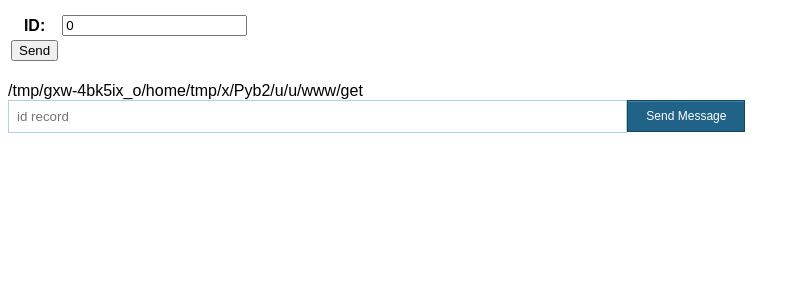
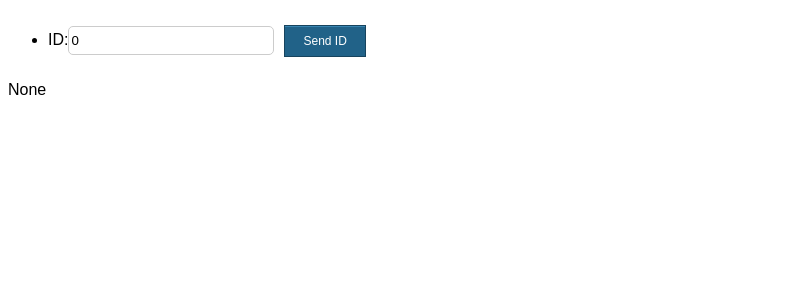
Before and after one commit to FelixIzm/image-1945, a Django app: page / in a window 1280 px wide. Shown: the top 300 px of the page, without its empty margins (0-800 px from the left). Run offline with Django 3.2, Linux system fonts and the light colour scheme.

Commit message:
'heroku'

```diff
--- a/get/forms.py
+++ b/get/forms.py
@@ -1,4 +1,5 @@
 from django import forms
 
 class UserForm(forms.Form):
-    image_id = forms.CharField(label='ID',initial='1234')
+    image_id = forms.CharField(label='ID',initial='1234',widget= forms.TextInput(attrs={'class':'myfield'}))
+#,widget= forms.TextInput(attrs={'class':'field-style','id':'some_id'})
--- a/get/static/css/input.css
+++ b/get/static/css/input.css
@@ -35,7 +35,7 @@
 	border:1px solid #B0CFE0;
 }
 .form-style-9 ul li .field-split{
-	width: 49%;
+	width: 9%;
 }
 .form-style-9 ul li .field-full{
 	width: 100%;
--- a/get/templates/get/index.html
+++ b/get/templates/get/index.html
@@ -6,23 +6,59 @@
     <title>Image-1945</title>
     <style>body {font-family: Arial, sans-serif;}</style>
     <link rel="stylesheet" href="{% static '/css/input.css' %}">
+    <style>
+        .myfield{
+            border:1px solid #ccc;
+            border-radius:5px;
+            height:25px;
+            width:200px;
+            margin: 10px 10px 10px 0;
+        }
+        input[type="button"],
+        input[type="submit"] {
+            -moz-box-shadow: inset 0px 1px 0px 0px #3985B1;
+            -webkit-box-shadow: inset 0px 1px 0px 0px #3985B1;
+            box-shadow: inset 0px 1px 0px 0px #3985B1;
+            background-color: #216288;
+            border: 1px solid #17445E;
+            display: inline-block;
+            cursor: pointer;
+            color: #FFFFFF;
+            padding: 8px 18px;
+            text-decoration: none;
+            font: 12px Arial, Helvetica, sans-serif;
+        }
+        input[type="button"]:hover,
+        input[type="submit"]:hover {
+            background: linear-gradient(to bottom, #2D77A2 5%, #337DA8 100%);
+            background-color: #28739E;
+        }
+
+    </style>
 
 </head>
 <body>
 
     <form method="POST">
         {% csrf_token %}
-    <table>
+        <ul>
+            <li>
+        {{ form }}<input type="submit" value="Send ID" name="SendRequest">
+        </li>
+    </ul>
+
+    <!--
+        <table>
       <tr>
         <td>{{ form }}</td><td><input type="submit" value="Send" name="SendRequest"><br/><br/></td>
         </tr>
     </table>
-
+-->
     {{ web_link|safe }}
 
   </form>
 
-
+<!--
   <form class="form-style-9">
     <ul>
     <li>
@@ -31,5 +67,6 @@
     </li>
     </ul>
     </form>
+-->
 </body>
 </html>
--- a/get/views.py
+++ b/get/views.py
@@ -10,7 +10,8 @@
     #return HttpResponse("Hello, world. You're at the polls index.")
     image_id=0
     userform = UserForm({'image_id':image_id})
+    image_id = request.POST.get("image_id")
 
-    return render(request, "get/index.html", {"form": userform,"web_link": BASE_DIR})
+    return render(request, "get/index.html", {"form": userform,"web_link": image_id})
 
 # Create your views here.
```
